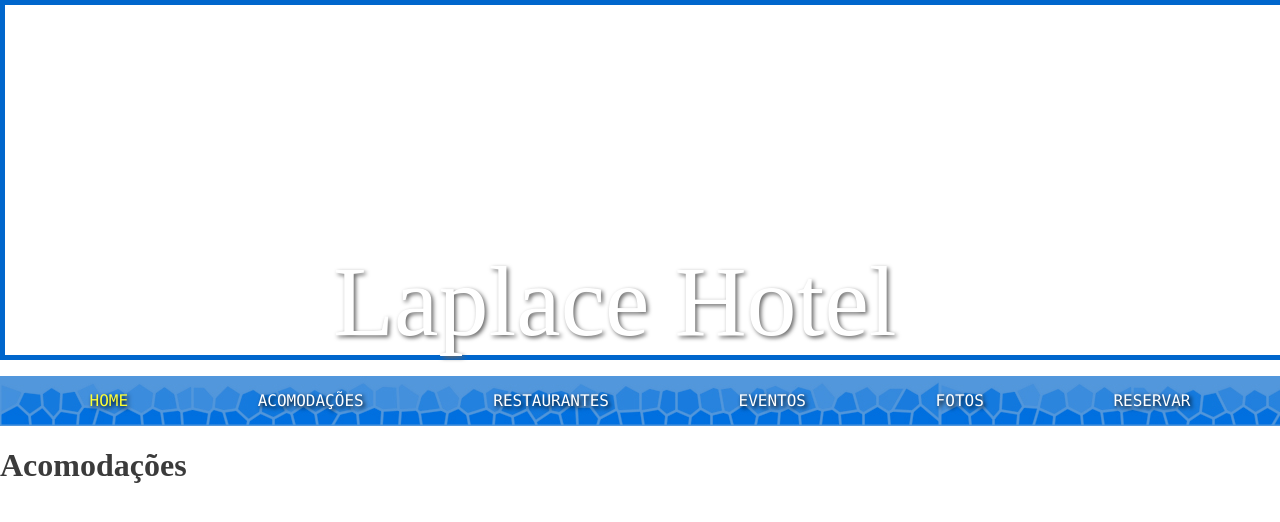
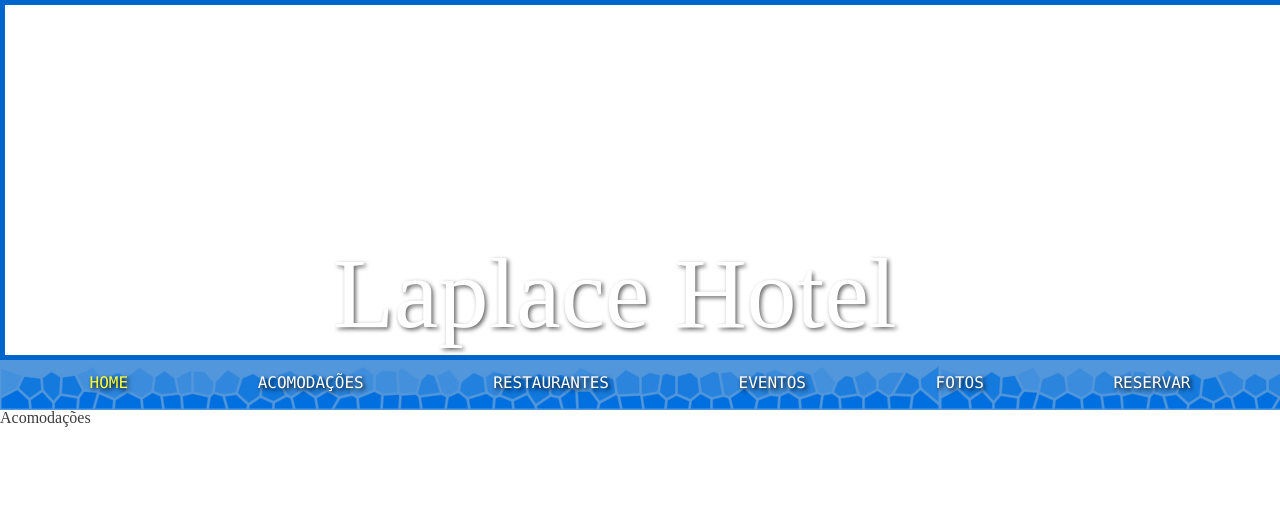
Before and after one commit to LaureanoGui/Hotel_Laplace, a plain HTML site: page paginas/Acomodações.html in a window 1280 px wide. Drawn offline with Linux system fonts and the light colour scheme.

Commit message:
reset no acomodação

```diff
--- a/paginas/Acomodações.html
+++ b/paginas/Acomodações.html
@@ -5,6 +5,7 @@
     <meta name="viewport" content="width=device-width, initial-scale=1.0">
     <title>Acomodações - Laplace Hotel</title>
     <link rel="stylesheet" href="../estilo.css">
+    <link rel="stylesheet" href="../reset.css">
 </head>
 <body>
     <div id="geral_home">
```
